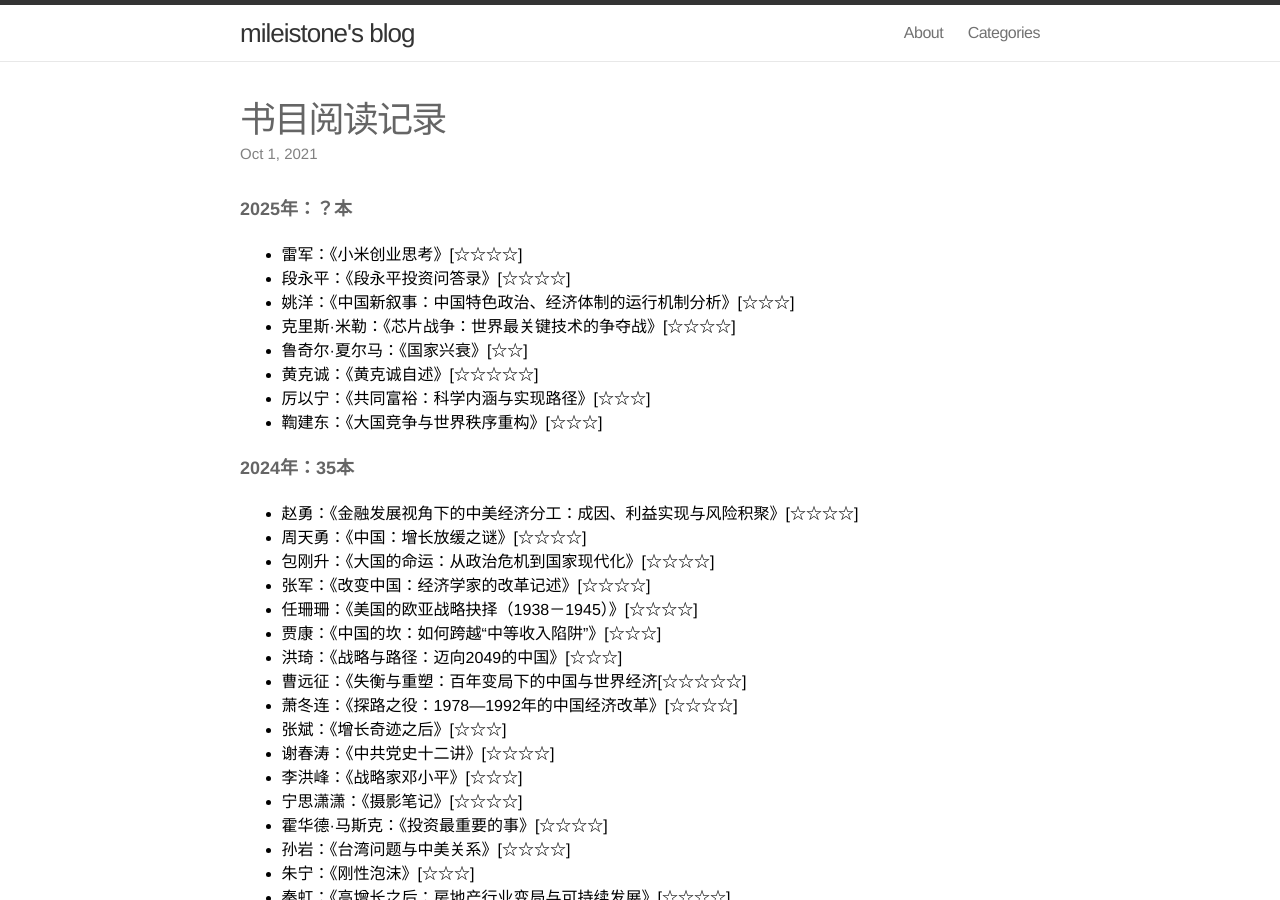
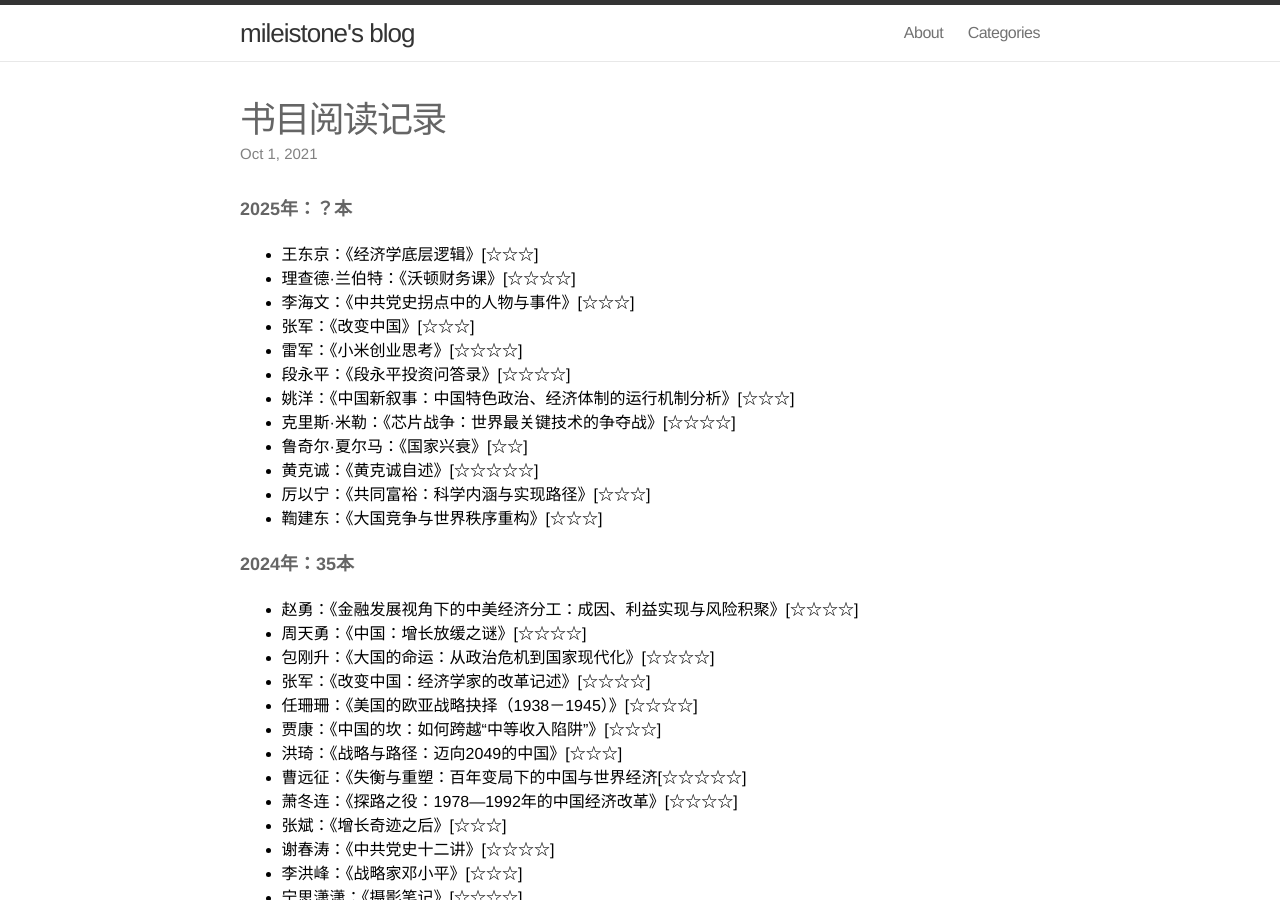
Before and after one commit to mileistone/mileistone.github.io, a Jekyll site: the page built from _posts/2021-10-01-books.md, in a window 1280 px wide and 900 px high. Built offline with Jekyll 4.4.1, drawn with Linux system fonts in a browser that asks for light colours.

Commit message:
Update 2021-10-01-books.md

```diff
--- a/_posts/2021-10-01-books.md
+++ b/_posts/2021-10-01-books.md
@@ -8,6 +8,10 @@ date: 2021-10-01 22:00:00
 ---
 
 ##### 2025年：？本
+- 王东京：《经济学底层逻辑》[☆☆☆]
+- 理查德·兰伯特：《沃顿财务课》[☆☆☆☆]
+- 李海文：《中共党史拐点中的人物与事件》[☆☆☆]
+- 张军：《改变中国》[☆☆☆]
 - 雷军：《小米创业思考》[☆☆☆☆]
 - 段永平：《段永平投资问答录》[☆☆☆☆]
 - 姚洋：《中国新叙事：中国特色政治、经济体制的运行机制分析》[☆☆☆]
```
